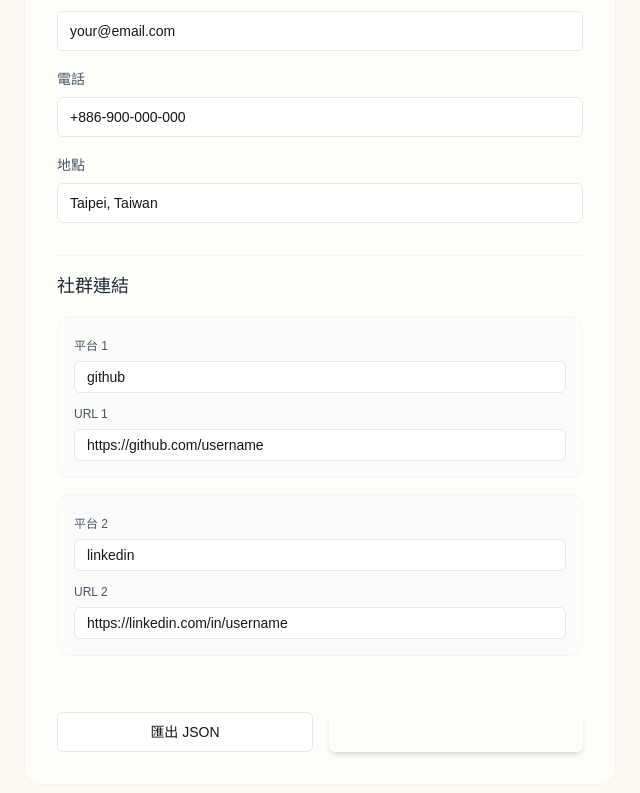
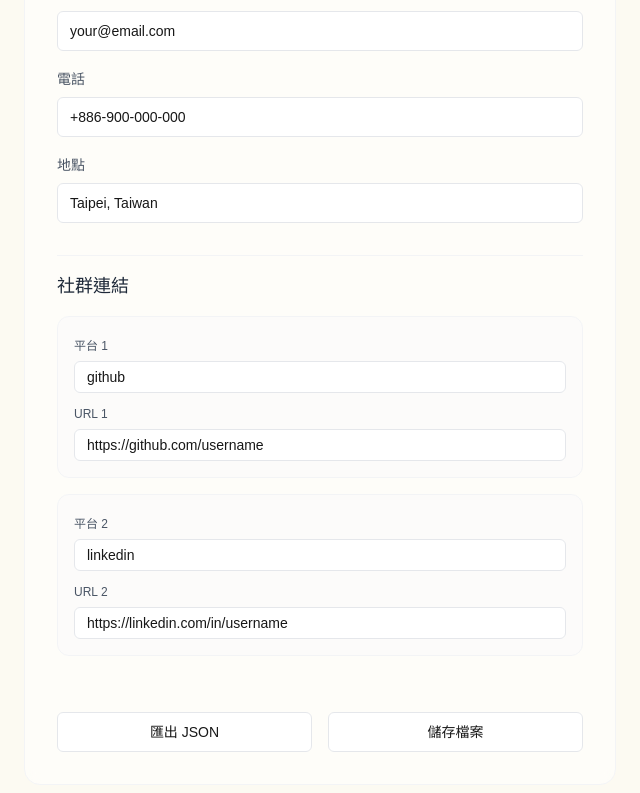
Before and after one commit to Padaming/simple-business-card, a Next.js app: page /editor in a window 1280 px wide. Shown: the part 1275-2068 px from the top of the page, without its empty margins (0-640 px from the left). Built offline with nearby package versions, Linux system fonts and the light colour scheme.

Commit message:
Update CardEditor component

```diff
--- a/presentation/components/CardEditor.tsx
+++ b/presentation/components/CardEditor.tsx
@@ -357,7 +357,8 @@ export function CardEditor() {
           </Button>
           <Button
             onClick={handleSave}
-            className="flex-1 bg-soft-green hover:bg-[#8da379] text-white shadow-md hover:shadow-lg transition-all"
+            variant="outline"
+            className="flex-1 border-gray-200 hover:bg-gray-50 hover:text-gray-900"
             disabled={isSaving}
           >
             {isSaving ? '儲存中...' : '儲存檔案'}
```
